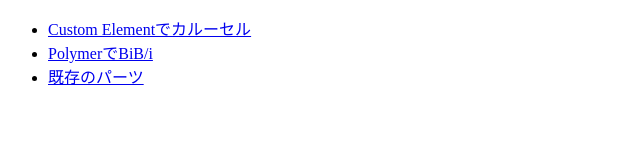
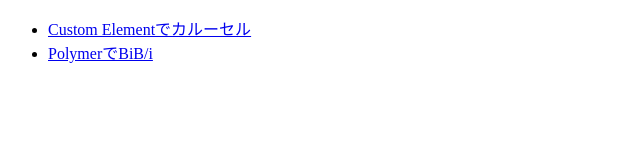
Before and after one commit to KitaitiMakoto/sinap-engineer-meeting-20140203-polymer, a website: page demo/index.html in a window 1280 px wide. Shown: the whole page, without its empty margins (0-640 px from the left). Drawn offline with Linux system fonts and the light colour scheme.

Commit message:
Remove unused link

```diff
--- a/demo/index.html
+++ b/demo/index.html
@@ -5,5 +5,4 @@
 <ul>
   <li><a href="./carousel/index.html">Custom Elementでカルーセル</a></li>
   <li><a href="./bibi/index.html">PolymerでBiB/i</a></li>
-  <li><a href="./input-parts/index.html">既存のパーツ</a></li>
 </ul>
```
